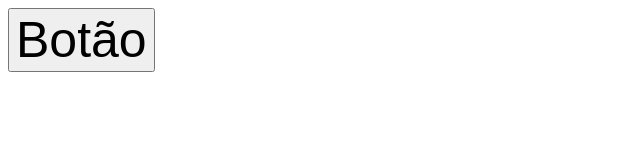
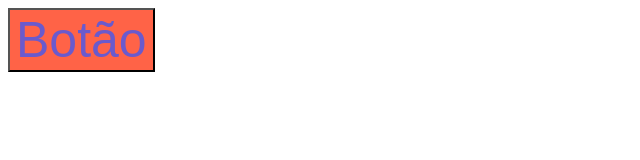
Before and after one commit to Noobs0nes/Ficha-DND5E, a plain HTML site: page index.html in a window 1280 px wide. Shown: the whole page, without its empty margins (0-640 px from the left). Drawn offline with Linux system fonts and the light colour scheme.

Commit message:
Update main.css

```diff
--- a/main.css
+++ b/main.css
@@ -1,3 +1,5 @@
 button {
 font-size: 50px;
+background-color:Tomato;
+color:SlateBlue;
 }
```
